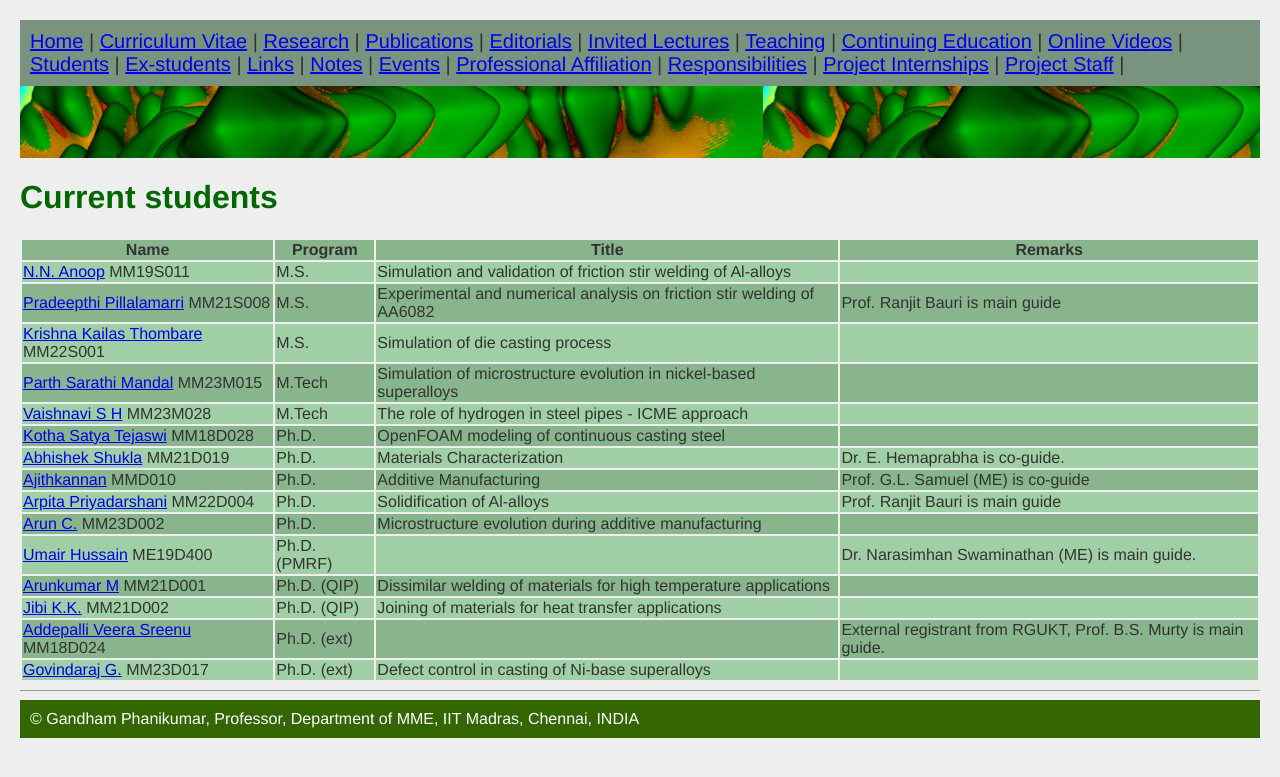
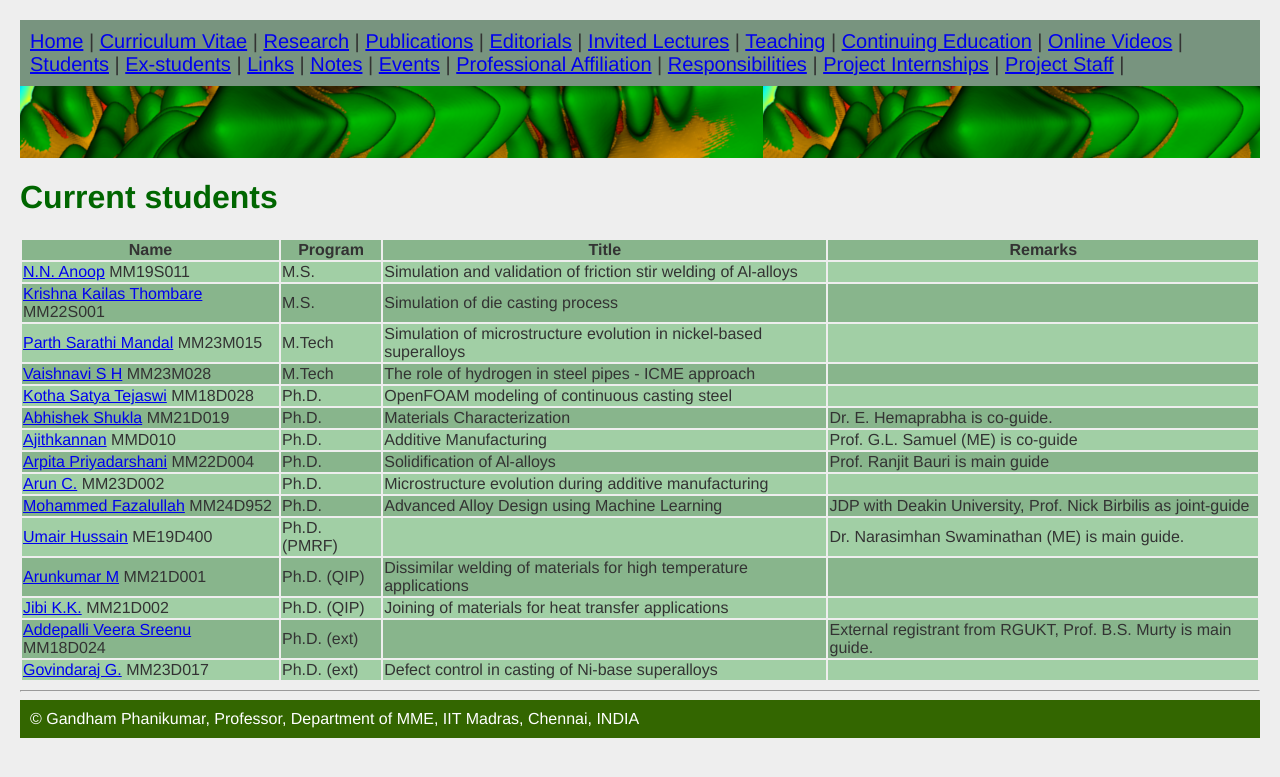
Before and after one commit to gphanikumar/gphanikumar.github.io, a Jekyll site: the page built from _pages/students.md, in a window 1280 px wide. Shown: the top 777 px of the page. Built offline with Jekyll 4.4.1, drawn with Linux system fonts in a browser that asks for light colours.

Commit message:
added fazal in

```diff
--- a/_data/ms.yml
+++ b/_data/ms.yml
@@ -27,3 +27,11 @@
   title: Study of flow and heat transfer in high pressure die casting cooling channel
   remarks: External regisrant from Sundaram-Clayton, guided by Prof. Shamit Bakshi, external guide is Dr. T.V.L.N. Rao
 #-------------------------------------------------------------
+- name: Pradeepthi Pillalamarri
+  roll: MM21S008
+  year: 2025
+  url: "students/pradeepthi"
+  prog: M.S.
+  title: Experimental and numerical analysis on friction stir welding of AA6082
+  remarks: Prof. Ranjit Bauri is main guide
+#-------------------------------------------------------------
--- a/_data/stu.yml
+++ b/_data/stu.yml
@@ -48,13 +48,6 @@
   title: Joining of materials for heat transfer applications
   remarks:
 #-------------------------------------------------------------
-- name: Pradeepthi Pillalamarri
-  roll: MM21S008
-  url: "students/pradeepthi"
-  prog: M.S.
-  title: Experimental and numerical analysis on friction stir welding of AA6082
-  remarks: Prof. Ranjit Bauri is main guide
-#-------------------------------------------------------------
 - name: Ajithkannan
   roll: MMD010
   url: "students/ajithkannan"
@@ -90,6 +83,13 @@
   title: Defect control in casting of Ni-base superalloys
   remarks:
 #-------------------------------------------------------------
+- name: Mohammed Fazalullah
+  roll: MM24D952
+  url: "students/fazal"
+  prog: Ph.D.
+  title: Advanced Alloy Design using Machine Learning
+  remarks: JDP with Deakin University, Prof. Nick Birbilis as joint-guide
+#-------------------------------------------------------------
 - name: Parth Sarathi Mandal
   roll: MM23M015
   url: "students/parth"
--- /dev/null
+++ b/_pages/fazal.md
@@ -0,0 +1,12 @@
+---
+permalink: "students/fazal.html"
+layout: students
+title: Mohammed Fazalullah
+---
+# Mohammed Fazallulah
+
+Roll number: MM24D952
+Topic: Advanced Alloy Design using Machine Learning
+Joint Guide: Prof. Nick Birbilis, Deakin University
+
+Joint Degree program with Deakin University, Australia
```
